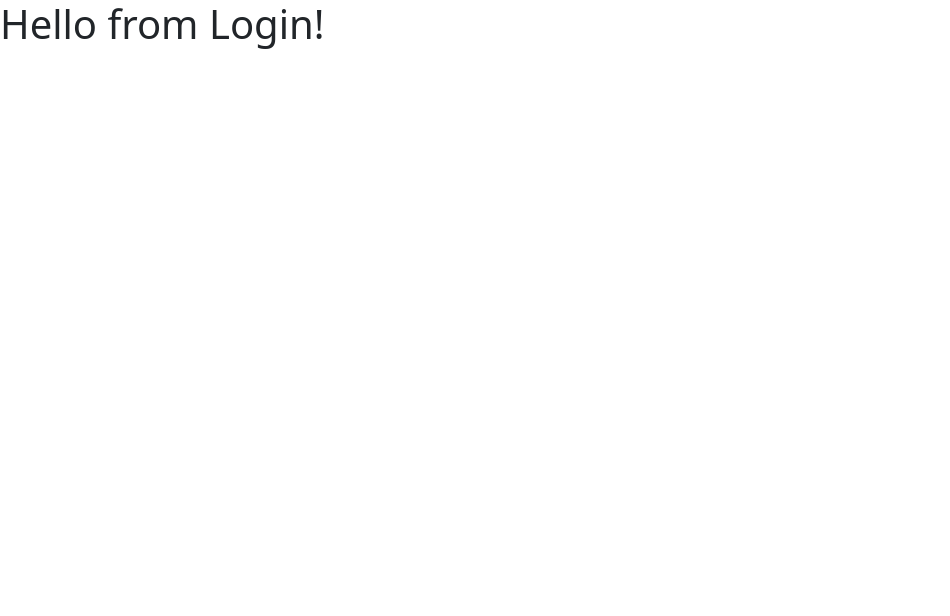
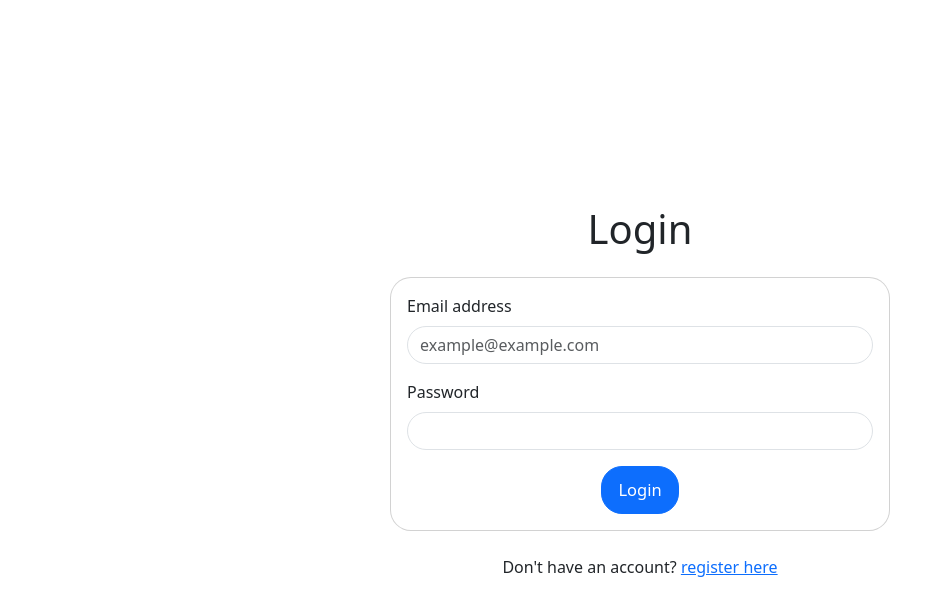
Before and after one commit to LeonSolisPedro/RegisFlow, a React (Vite) app: page /login in a window 1280 px wide. Shown: the top 616 px of the page, without its empty margins (0-950 px from the left). Built offline with nearby package versions, Linux system fonts and the light colour scheme.

Commit message:
Fiing bugs in the resigtration and progress in the login page

```diff
--- a/src/views/login.jsx
+++ b/src/views/login.jsx
@@ -1,5 +1,49 @@
+import { useState } from "react";
+import { Link } from "react-router-dom";
+
+
+
 export default function Login() {
+  const [showAlert, setShowAlert] = useState(false);
+  const [email, setEmail] = useState("");
+  const [password, setPassword] = useState("");
+  const [disableForm, setDisableForm] = useState(false);
+
+
+
+  const handleSubmit = async (event) => {
+    event.preventDefault();
+    alert("Hihihihi")
+  };
+
+
+
   return (
-    <h1>Hello from Login!</h1>
+    <div className="main-register">
+      <h1 className="mb-4">Login</h1>
+      {showAlert && (
+        <div className="alert card-maximum-500 alert-danger alert-dismissible" role="danger">
+          <div>Incorrect email or password</div>
+        </div>
+      )}
+      <div className="card card-maximum-500">
+        <form className="card-body" onSubmit={handleSubmit}>
+          <div className="mb-3">
+            <label className="form-label">Email address</label>
+            <input type="email" className="form-control" placeholder="example@example.com" value={email} onChange={(e) => setEmail(e.target.value)} required />
+          </div>
+          <div className="mb-3">
+            <label className="form-label">Password</label>
+            <input type="password" className="form-control" value={password} onChange={(e) => setPassword(e.target.value)} required />
+          </div>
+          <div className="text-center">
+            <button type="submit" className="btn btn-primary" disabled={disableForm}>Login</button>
+          </div>
+        </form>
+      </div>
+      <p className="mt-4">Don't have an account? <Link to={"/register"}>register here</Link></p>
+    </div>
+
+
   )
 }
--- a/src/views/register.jsx
+++ b/src/views/register.jsx
@@ -18,7 +18,7 @@ export default function Register() {
       await axios.post("http://localhost:3000/api/saveUser", { name, email, password })
       resetForm()
     } catch (error) {
-      alert("An error has occured")
+      alert(error.response.data)
     } finally {
       setDisableForm(false);
     }
```
